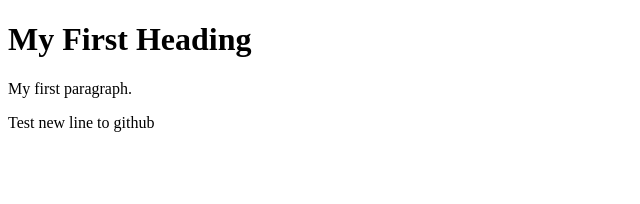
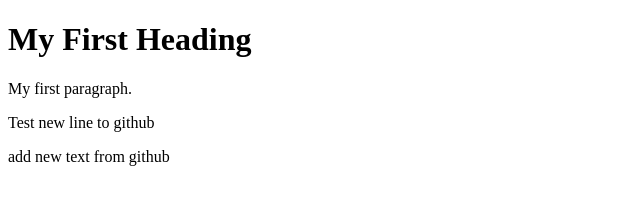
Before and after one commit to jacknaaa/myfirstrepo, a plain HTML site: page index.html in a window 1280 px wide. Shown: the whole page, without its empty margins (0-640 px from the left). Drawn offline with Linux system fonts and the light colour scheme.

Commit message:
Update index.html
edit from github

```diff
--- a/index.html
+++ b/index.html
@@ -10,6 +10,8 @@
 <h1>My First Heading</h1>
 <p>My first paragraph.</p>
 <p>Test new line to github</p>
+<p>add new text from github</p>
+
 
 </body>
 </html>
```
